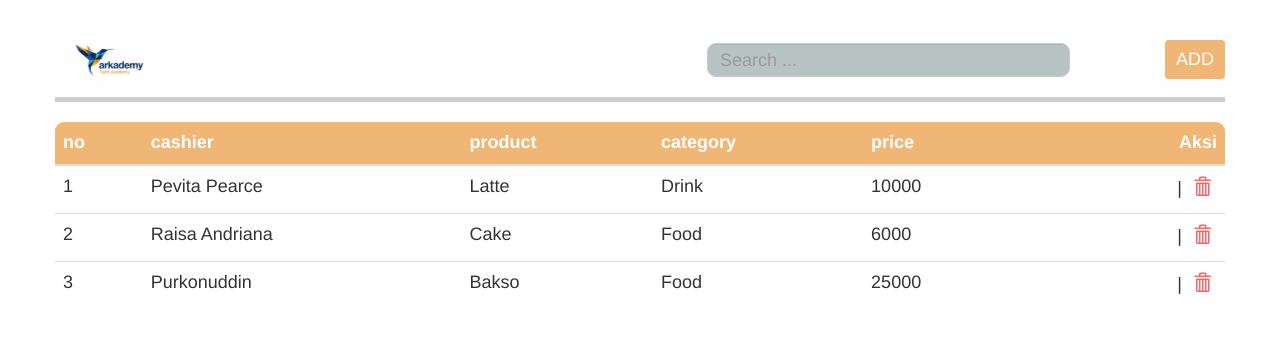
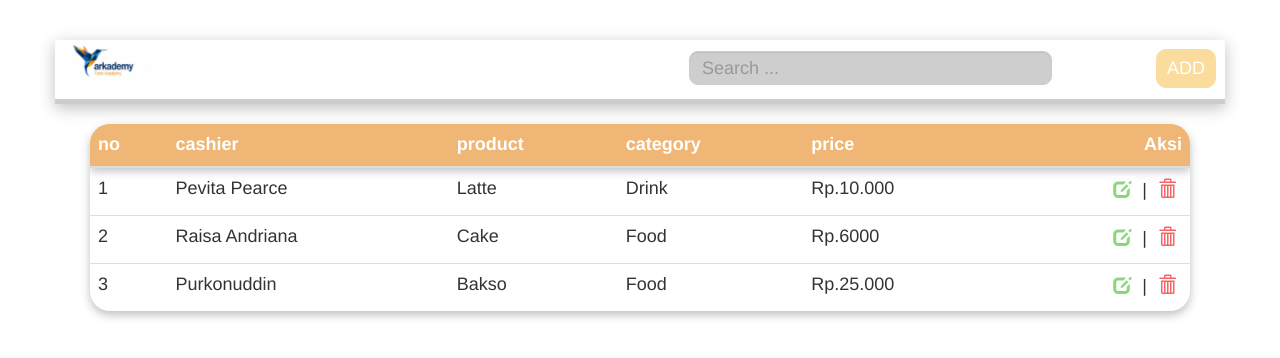
Before and after one commit to purkonuddin/CRUD180120, a PHP site: page / in a window 1280 px wide. Shown: the top 358 px of the page. Run offline with PHP 8.4, Linux system fonts and the light colour scheme.

Commit message:
update mockup 6b

```diff
--- a/6b/index.php
+++ b/6b/index.php
@@ -16,31 +16,26 @@
 		    color: #333;
 		    background-color: #fff;
 		}
-		.page-header {
-		    padding-bottom: 9px;
-		    margin: 40px 0 20px;
-		    border-bottom: 5px solid #ccc;
-				background-color: #fffefe;
-		}
+
 		.table-bordered {
 			border: 2px solid #ddd;
 		}
 		.btn-success {
 				color: #fff;
-				background-color: #efb676;
-				border-color: #efb676;
+				background-color: #FADC9C;
+				border-color: #FADC9C;
 				font-size: 18px
 		}
 		.btn-success:hover {
 		    color: #fff;
-		    background-color: #efb676;
-		    border-color: #efb676;
+		    background-color: #FADC9C;
+		    border-color: #FADC9C;
 				font-size: 18px
 		}
 		.btn-info {
 		    color: #fff;
 		    background-color: transparent;
-		    border-color: transparent;
+		    border-color: #fff;
 				font-size: 18px
 		}
 		.btn-info:hover {
@@ -49,6 +44,11 @@
 		    border-color: transparent;
 				font-size: 18px
 		}
+		.btn-primary {
+			color:#fff;
+			background-color:	#efb676;
+			border-color: #efb676;
+			}
 		.btn-danger {
 		    color: #f56565;
 		    background-color: transparent;
@@ -61,14 +61,41 @@
 		    border-color: transparent;
 				font-size: 18px
 		}
+		.page-header {
+	    padding-bottom: 9px;
+	    margin: 40px 0 20px;
+	    border-bottom: 5px solid #ccc;
+			background-color: #fffefe;
+			background:#FFFEFE;
+			box-shadow: 0px 4px 15px rgba(0, 0, 0, 0.25);
+		}
+		.table {
+
+	    width: 100%;
+	    max-width: 100%;
+	    margin-bottom: 20px;
+	    box-shadow: 0px 4px 10px rgba(0, 0, 0, 0.25);
+	    border-radius: 20px;
+
+		}
 		table {
 		    display: table;
 		    border-collapse: separate;
 		    border-spacing: 2px;
-		    border-color: grey;
+		    /* border-color: grey; */
 				border-collapse: collapse;
-				 border-radius: 0.5em;
+				 /* border-radius: 0.5em; */
 				 overflow: hidden;
+
+				 border-radius: 20px 20px 0px 0px;
+		}
+		thead{
+			background: #FADC9C;
+			box-shadow: 0px 4px 10px rgba(0, 0, 0, 0.25);
+			border-radius: 20px 20px 0px 0px;
+		}
+		.glyphicon .glyphicon-ok-circle {
+    	font-size: 175px;
 		}
 
 	</style>
@@ -77,24 +104,20 @@
 <div class="container">
 	<!-- Page Heading -->
         <div class="row">
-					<!-- Navbar Search -->
-
-
-            <h1 class="page-header">
-							<img src="assets/header_arcademy.png" class="img-fluid " alt="Responsive image">
+            <h1 class="page-header"><img src="assets/header_arcademy.png" class="img-fluid" alt="Responsive image" style="width: 96px;height: 50px;left: 48px;top: 0px;">
 							<div class="pull-right">
 							<!-- <input class="form-control" type="text" placeholder="Search" aria-label="Search"> -->
 							<form class="pull-left" action="#" method="get" role="form">
-					 			 <div class="input-group">
-					 					 <input type="text" name="kata_kunci" class="form-control" placeholder="Search ..." aria-label="Search" aria-describedby="basic-addon2" style="background-color: #a8b7b7cf;color: white;font-size: 18px; border-radius: 0.5em;   margin-right: 95px;margin-left: 10px; margin-top: 3px;float: right;">
+								 <div class="input-group">
+										 <input type="text" name="kata_kunci" class="form-control" placeholder="Search ..." aria-label="Search" aria-describedby="basic-addon2" style="background: #CECECE; color: white;font-size: 18px; border-radius: 0.5em;   margin-right: 95px;margin-left: 10px; margin-top: 11px; float: right;">
 
-					 			 </div>
-					 	 </form>
-								<a href="#" class="pull-right btn btn-sm btn-success" data-toggle="modal" data-target="#ModalaAdd"><span class="fa fa-plus"></span> ADD</a>
+								 </div>
+						 </form>
+								<a href="#" class="pull-right btn btn-sm btn-success" data-toggle="modal" data-target="#ModalaAdd" style="margin: 9px;border-radius: 10px;"><span class="fa fa-plus"></span> ADD</a>
 							</div>
-            </h1>
+						</h1>
         </div>
-	<div class="row">
+	<div class="row" style="margin: 0 20px;">
 		<div id="reload">
 		<table class="table ">
 			<thead>
@@ -109,13 +132,13 @@
 			</thead>
       <tbody id="show_data">
         <tr>
-          <td>1</td><td>Pevita Pearce</td><td>Latte</td><td>Drink</td><td>10000</td><td style="text-align:right;"><a href="javascript:;" class="btn btn-info btn-xs item_edit" data="1"><span class="glyphicon glyphicon-pencil"></span></a></a> | <a href="javascript:;" class="btn btn-danger btn-xs item_hapus" data="1"><span class="glyphicon glyphicon-trash"></span></a></td>
+          <td>1</td><td>Pevita Pearce</td><td>Latte</td><td>Drink</td><td>Rp.10.000</td><td style="text-align:right;"><a href="javascript:;" class="btn btn-info btn-xs item_edit" data="1" style="color:#88d778;"><span class="glyphicon glyphicon-edit"></span></a></a> | <a href="javascript:;" class="btn btn-danger btn-xs item_hapus" data="1"><span class="glyphicon glyphicon-trash"></span></a></td>
         </tr>
         <tr>
-          <td>2</td><td>Raisa Andriana</td><td>Cake</td><td>Food</td><td>6000</td><td style="text-align:right;"><a href="javascript:;" class="btn btn-info btn-xs item_edit" data="2"><span class="glyphicon glyphicon-pencil"></span></a></a> | <a href="javascript:;" class="btn btn-danger btn-xs item_hapus" data="2"><span class="glyphicon glyphicon-trash"></span></a></td>
+          <td>2</td><td>Raisa Andriana</td><td>Cake</td><td>Food</td><td>Rp.6000</td><td style="text-align:right;"><a href="javascript:;" class="btn btn-info btn-xs item_edit" data="2"style="color:#88d778;"><span class="glyphicon glyphicon-edit"></span></a></a> | <a href="javascript:;" class="btn btn-danger btn-xs item_hapus" data="2"><span class="glyphicon glyphicon-trash"></span></a></td>
         </tr>
         <tr>
-          <td>3</td><td>Purkonuddin</td><td>Bakso</td><td>Food</td><td>25000</td><td style="text-align:right;"><a href="javascript:;" class="btn btn-info btn-xs item_edit" data="12"><span class="glyphicon glyphicon-pencil"></span></a> | <a href="javascript:;" class="btn btn-danger btn-xs item_hapus" data="12"> <span class="glyphicon glyphicon-trash"></span></a></td>
+          <td>3</td><td>Purkonuddin</td><td>Bakso</td><td>Food</td><td>Rp.25.000</td><td style="text-align:right;"><a href="javascript:;" class="btn btn-info btn-xs item_edit" data="12"style="color:#88d778;"><span class="glyphicon glyphicon-edit"></span></a> | <a href="javascript:;" class="btn btn-danger btn-xs item_hapus" data="12"> <span class="glyphicon glyphicon-trash"></span></a></td>
         </tr>
       </tbody>
 		</table>
```
Also changed, not shown: 6c/index.php (+8 -13 lines).
